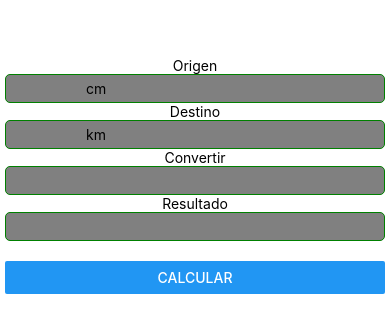
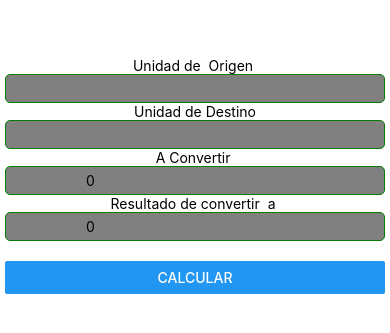
Before and after one commit to Davila99/convertidorConReact, a React Native app: screen / in a window 390 px wide. Shown: the part 247-580 px from the top of the page. Built offline with nearby package versions, Linux system fonts and the light colour scheme.

Commit message:
Actualizaciones en el componente  Convertidor

```diff
--- a/src/components/Convertidor.tsx
+++ b/src/components/Convertidor.tsx
@@ -4,67 +4,69 @@ import React,{useState} from 'react'
 import { View, Text, TextInput, StyleSheet, Button, Alert } from 'react-native'
 
 export const Convertidor = () => {
-    const [origin, setOrigin] = useState('cm')
+    const [origin, setOrigin] = useState('')
+    const [destino,setDestino] =useState('')
+    const [convertir,setConvertir] =useState(0)
 
-    const handleChangeOrigin = (texto:string) =>{
-        setOrigin(texto)
+    const handleChangeConvertir=(texto:string) =>{
+     const numero = parseFloat(texto)
+        setConvertir(numero)
     }
 
-    const [destino,setDestino] =useState('km')
+    const [resultado,setResultado] =useState(0)
 
-    const handleChangeDestino =(texto:string) =>{
-        setDestino(texto)
-    }
+    const handleCalcular=()=>{
+        let result:number
+        if (origin ==="cm" && destino ==="km") {
+            result = convertir /100;
+            setResultado(result)
+        }else{
+            if (origin ==="km" && destino ==="cm") {
+                result = convertir *100000;
+                setResultado(result)
+            }
+        }
 
-    const [convertir,setConvertir] =useState('')
-
-    const handleChangeConvertir=(texto:string) =>{
-        setConvertir(texto)
-    }
-
-    const [resultado,setResultado] =useState('')
-
-    const handleChangeResultado=(texto:string)=>{
 
     }
 
+
     return (
         <View>
-            <Text style={styles.texto}> Origen </Text>
+            <Text style={styles.texto}>Unidad de  Origen </Text>
             <TextInput
             style={styles.input}
             defaultValue={origin}
             maxLength={2}
-            onChangeText={(text)=> handleChangeOrigin(text)}
+            onChangeText={setOrigin}
 
              />
-            <Text style={styles.texto}> Destino </Text>
+            <Text style={styles.texto}> Unidad de Destino </Text>
             <TextInput
             style={styles.input}
             defaultValue={destino}
             maxLength={2}
-            onChangeText={(text)=> handleChangeDestino(text)}
+            onChangeText={setDestino}
 
             />
-            <Text style={styles.texto}> Convertir </Text>
+            <Text style={styles.texto}>A Convertir </Text>
 
             <TextInput
              style={styles.input}
-             defaultValue={convertir}
+             defaultValue={convertir.toString()}
              maxLength={10}
              onChangeText={(text)=> handleChangeConvertir(text)}
              />
 
-            <Text style={styles.texto}> Resultado </Text>
+            <Text style={styles.texto}> Resultado de convertir {origin} a {destino} </Text>
             <TextInput
              style={styles.input}
-             defaultValue={resultado}
+             defaultValue={resultado.toString()}
              maxLength={10}
-             onChangeText={(text)=>handleChangeResultado(text)}
               />
             <View style={styles.button}>
                 <Button title="Calcular"
-                    onPress={() => alert('Registrado')}
+                    onPress={handleCalcular}
                 />
 
             </View>
```
